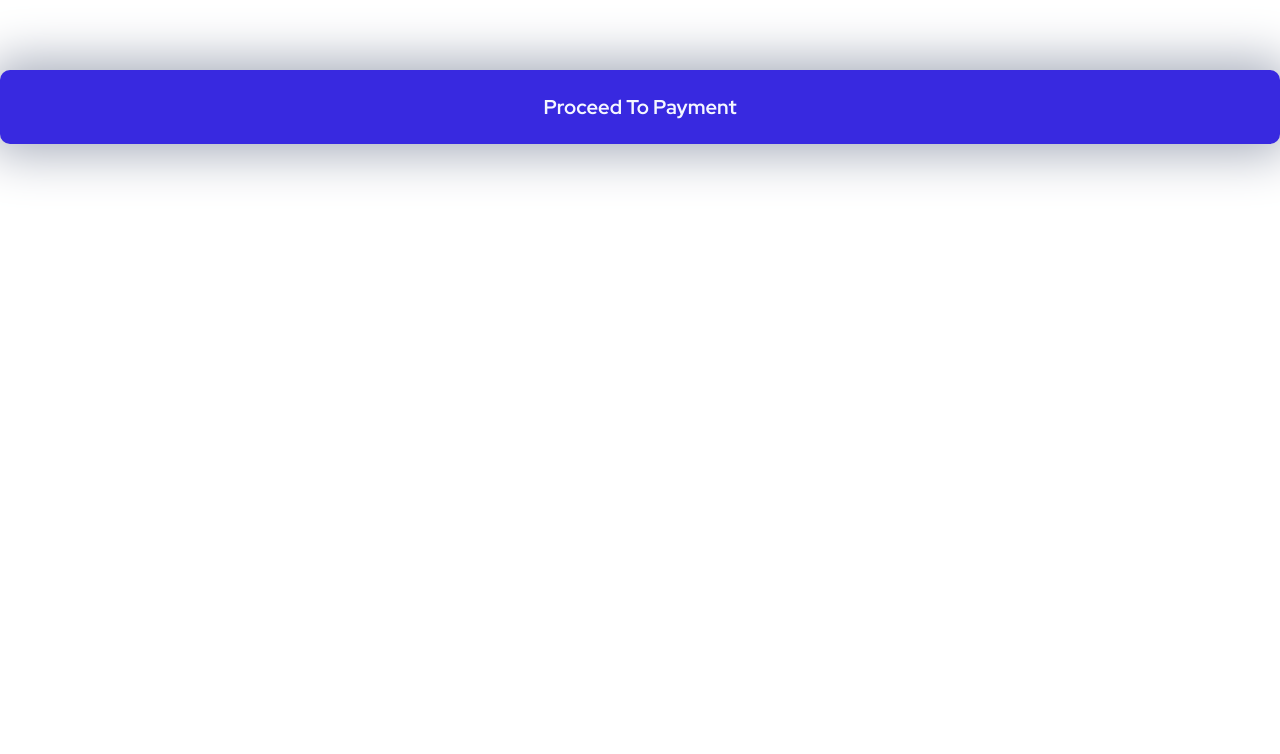
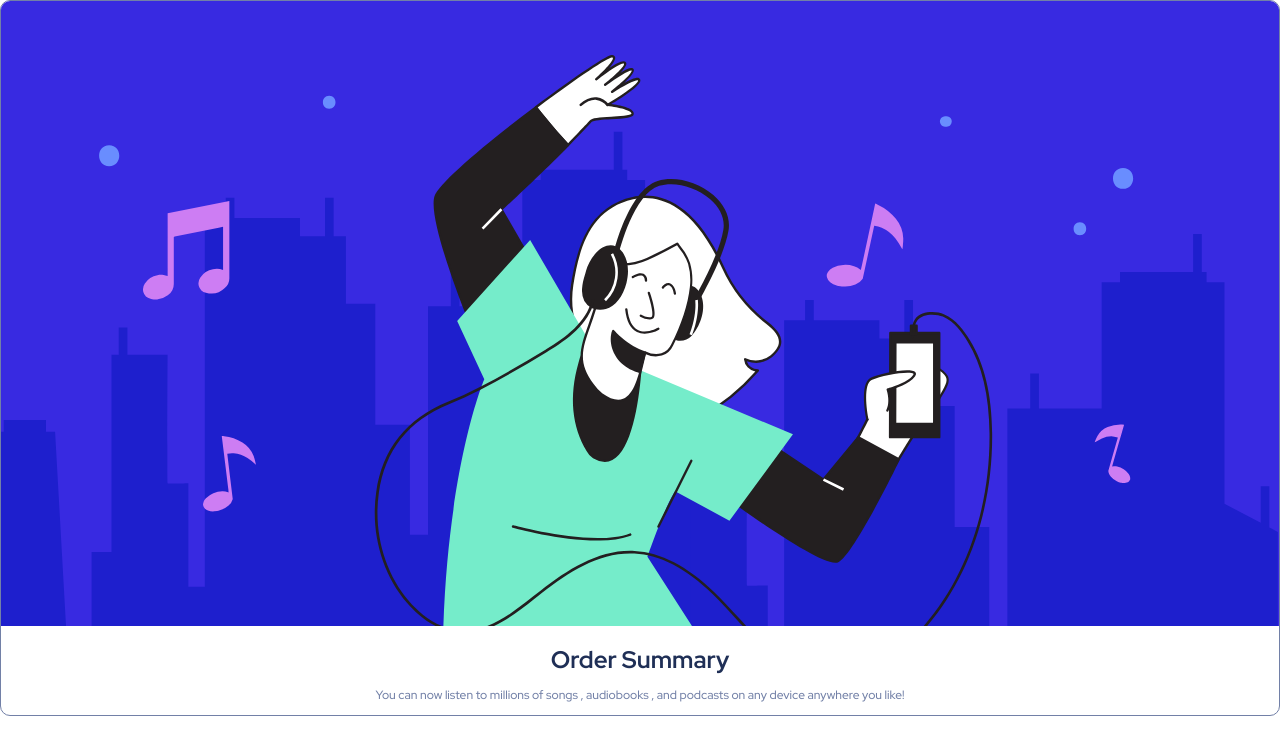
Before and after one commit to Khaltech99/first-github-repository, a plain HTML site: page index.html in a window 1280 px wide. Drawn offline with Linux system fonts and the light colour scheme.

Commit message:
card successful

```diff
--- a/CSS/style.css
+++ b/CSS/style.css
@@ -8,9 +8,9 @@
 --color-focus: #766cf1;
 }
 html {
+
+    font-family: 'Red Hat Display' ,'Franklin Gothic Medium', 'Arial Narrow', Arial, sans-serif ;
     font-size: 62.5%;
-    font-family: 'Red Hat Display' ,'Franklin Gothic Medium', 'Arial Narrow', Arial, sans-serif ;
-
 }
 
 /* typography */
@@ -34,28 +34,60 @@ h3 {
     font-size: 2rem;
 }
 
+@media screen and (min-width:1024px) {
+    body {
+        font-size: 1.2rem;
+    }
+    h1 {
+        font-size: 4rem;
+    }
+    h2 {
+        font-size: 2rem;
+    }
+    h3 {
+        font-size: 1.6rem;
+    }
+}
+
  /* button */
 
  .btn {
+     border-radius: 10px;
      border: 0;
-
+     cursor: pointer;
+     line-height: 1.5;
      outline: 0;
-     line-height: 1.5;
+     padding: 2.2rem 6.6rem;
+     text-align: center;
      width: 100%;
-     text-align: center;
-     border-radius: 10px;
-     padding: 2.2rem 6.6rem;
-     margin-top: 7rem;
-     cursor: pointer;
  }
 
  .btn-primary {
      background: var(--btn-blue);
+     box-shadow: 0 0 50px 10px var(--color-shadow);
      color: var(--color-btn);
      font-weight: 700;
-     box-shadow: 0 0 50px 10px var(--color-shadow);
  }
 
  .btn:focus {
     background: var(--color-focus);
  }
+
+ /* card */
+.card {
+    border-radius: 10px;
+    border: 1px solid ;
+    overflow: hidden;
+    text-align: center;
+
+}
+
+.card__header {
+    overflow: hidden;
+    text-align: center;
+
+}
+
+ .card__image {
+     width: 100%;
+ }
--- a/index.html
+++ b/index.html
@@ -15,6 +15,15 @@
     />
   </head>
   <body>
-    <a href=""><button class="btn btn-primary">Proceed To Payment</button></a>
+    <section class="card">
+      <header class="card__header">
+        <img class="card__image" src="/images/illustration-hero.svg" alt="" />
+        <h1 class="card__headings">Order Summary</h1>
+        <p class="card__text">
+          You can now listen to millions of songs , audiobooks , and podcasts on
+          any device anywhere you like!
+        </p>
+      </header>
+    </section>
   </body>
 </html>
```
Also changed, not shown: images/favicon-32x32.png (added), images/icon-music.svg (added), images/illustration-hero.svg (added), images/pattern-background-desktop.svg (added), images/pattern-background-mobile.svg (added).
